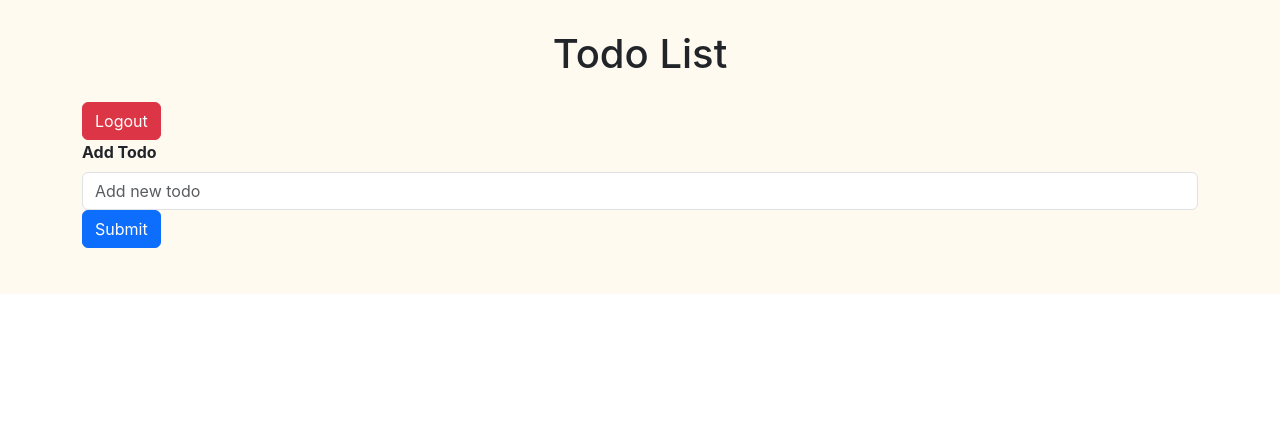
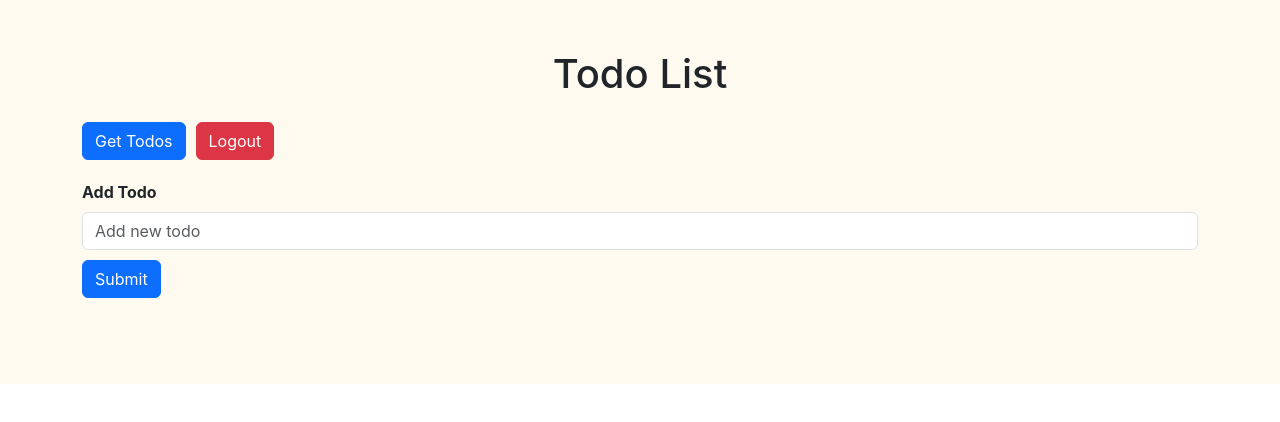
Before and after one commit to ShubhamSharma2003/ToDo-frontend, a React (Vite) app: page /todo in a window 1280 px wide. Shown: the top 422 px of the page. Built offline with nearby package versions, Linux system fonts and the light colour scheme.

Commit message:
Added the DateWise Display feature of todos for Logged in User

```diff
--- a/src/Login.jsx
+++ b/src/Login.jsx
@@ -17,8 +17,7 @@ axios.defaults.withCredentials = true;
 
 const handleSubmit = (event) => {
   event.preventDefault();
-  axios
-    .post('http://localhost:8081/login', values, {
+  axios.post('http://localhost:8081/login', values, {
       headers: {
         'Content-Type': 'application/json',
       },
@@ -26,8 +25,12 @@ const handleSubmit = (event) => {
     .then((res) => {
       if (res.data.Status === 'Success') {
         const token = res.data.token;
-        localStorage.setItem('token', token); // storing in local storage
-        axios.defaults.headers.common['Authorization'] = `${token}`;   //storing in header
+        const userId  = res.data.id;
+
+        localStorage.setItem('token', token); // storing token in local storage
+        localStorage.setItem('userId', userId) //storing user_id in the local storage
+
+        axios.defaults.headers.common['Authorization'] = `${token}`;
         navigate('/');
       } else {
         alert(res.data.Error);
@@ -63,9 +66,7 @@ const handleSubmit = (event) => {
                 className='form-control rounded-0'
               />
             </div>
-            <button type='submit' className='btn btn-success w-100 rounded-0'>
-              Login
-            </button>
+            <button type='submit' className='btn btn-success w-100 rounded-0'>Login </button>
             <Link to="/register" className='btn btn-default border w-100 bg-light rounded-0 text-decoration-none'>
               Sign Up
             </Link>
--- a/src/Register.jsx
+++ b/src/Register.jsx
@@ -13,14 +13,18 @@ function Register() {
     })
 
     const navigate = useNavigate();
+
+
     const handleSubmit = (event) =>{
         event.preventDefault();
         axios.post('http://localhost:8081/register', values)
         .then(res => {
-            if(res.data.Status === 'Success'){
-                navigate('/login');
+          console.log(res.data,"response_data");
+            if(res.data.Status === " Success "){
+              navigate('/login');
             }else{
-                alert("Error")
+
+              alert("Error")
             }
         })
         .then(err => console.log(err));
--- a/src/ToDoApp.css
+++ b/src/ToDoApp.css
@@ -1,5 +1,5 @@
 .app {
-  padding: 30px;
+  padding: 50px;
   background-color: floralwhite;
 }
 
@@ -11,11 +11,24 @@
 }
 
 .added-time {
-  font-size:12px;
+  margin-top: 10px;
+  font-size:10px;
   color: gray;
 }
 
 .completed-time {
+  margin-top: 10px;
   font-size: 12px;
   color: green;
 }
+
+.button-container {
+  margin-top: 10px;
+  display: flex;
+  gap: 10px;
+  margin-bottom: 20px;
+}
+
+.date_todo{
+  margin-top: 30px;
+}
--- a/src/ToDoApp.jsx
+++ b/src/ToDoApp.jsx
@@ -5,8 +5,15 @@ import './ToDoApp.css';
 import { useNavigate } from 'react-router-dom';
 import {useEffect} from 'react';
 import axios from 'axios';
+import { fetchTodosByDate } from './services/api';
 
-
+function formatDayMonth(dateString) {
+  const date = new Date(dateString);
+  const day = date.getDate();
+  const month = date.toLocaleString('default', { month: 'short' });
+  const year = date.getFullYear();
+  return `${day} ${month} ${year} `;
+}
 
 function Todo({ todo, index, markTodo, removeTodo }) {
   return (
@@ -40,9 +47,9 @@ function FormTodo({ addTodo }) {
         <Form.Label><b>Add Todo</b></Form.Label>
         <Form.Control type="text" className="input" value={value} onChange={e => setValue(e.target.value)} placeholder="Add new todo" />
       </Form.Group>
-      <Button variant="primary mb-3" type="submit">
-        Submit
-      </Button>
+      <div className="button-container">
+      <Button variant="primary mb-3" type="submit">Submit</Button>
+      </div>
     </Form>
   );
 }
@@ -52,22 +59,58 @@ function ToDoApp() {
   const [auth, setAuth] = useState(false);
   const [message, setMessage] = useState('');
   const [name, setName] = useState('');
+  const [userId, setUserId] = useState('');
   const navigate = useNavigate();
 
   axios.defaults.withCredentials = true;
 
+
   useEffect(() => {
-    axios.get('http://localhost:8081').then((res) => {
+
+    const storedUserId = localStorage.getItem('userId');
+    if (storedUserId) {
+      axios.get(`http://localhost:8081/todos?id=${storedUserId}`)
+        .then((res) => {
           if (res.data.Status === 'Success') {
             setAuth(true);
             setName(res.data.name);
+            setUserId(storedUserId);
+            setTodosByDate(res.data.todosByDate);
           } else {
             setAuth(false);
             setMessage(res.data.Error);
           }
+        })
+        .catch((err) => console.log(err));
+    } else {
+      setAuth(false);
+      setMessage('User ID not found');
+    }
+  ;;;;;;;;
+    if (storedUserId) {
+      setUserId(storedUserId);
+    }
+  }, [])
+
+
+
+//handling todo by date
+const [todosByDate, setTodosByDate] = useState([]);
+
+  const handleFetchTodosByDate = () => {
+    fetchTodosByDate()
+      .then(response => {
+        if (response.data.Status === 'Success') {
+          setTodosByDate(response.data.todosByDate);
+        }
+      })
+      .catch(error => {
+        console.error('Error fetching todos:', error);
       });
-  }, []);
+  };
 
+
+//logout functionality
   const handleDelete = () => {
     axios.get('http://localhost:8081/logout').then((res) => {
 
@@ -75,18 +118,9 @@ function ToDoApp() {
     }).catch(err => console.log(err));
   };
 
+
+//adding the todos
   const [todos, setTodos] = useState([]);
-
-
-  // const addTodo = text => {
-  //   const newTodo = {
-  //     text: text,
-  //     isDone: false,
-  //     addedTime: new Date().toLocaleString()
-  //   };
-  //   const newTodos = [...todos, newTodo];
-  //   setTodos(newTodos);
-  // };
 
   const addTodo = text => {
     const newTodo = {
@@ -96,6 +130,8 @@ function ToDoApp() {
     };
     const newTodos = [...todos, newTodo];
     setTodos(newTodos);
+    //localStorage with the todos to prevent loss during reload
+    localStorage.setItem('todos', JSON.stringify(newTodos));
 
 
     axios.post(
@@ -105,19 +141,18 @@ function ToDoApp() {
     )
       .then(response => {
         console.log('Todo added successfully:', response.data);
-        console.log('Status:', response.status); // Loging the response status
+        console.log('Status:', response.status);
       })
       .catch(error => {
         console.error('Error adding todo to the database:', error);
         if (error.response) {
-          console.log('Status:', error.response.status); // Logging the error response status
+          console.log('Status:', error.response.status);
         }
       });
   };
 
 
-
-
+  //mark if the todo is completed or not
   const markTodo = index => {
     const newTodos = [...todos];
     newTodos[index].isDone = true;
@@ -125,18 +160,23 @@ function ToDoApp() {
     setTodos(newTodos);
   };
 
+  //To remove the todo
   const removeTodo = index => {
     const newTodos = [...todos];
     newTodos.splice(index, 1);
     setTodos(newTodos);
   };
 
-
+//UI form
   return (
     <div className="app">
       <div className="container">
         <h1 className="text-center mb-4">Todo List</h1>
-        <Button variant="danger" onClick={handleDelete} >Logout</Button>
+        <div className="button-container">
+        <Button variant="primary" onClick={handleFetchTodosByDate}>Get Todos</Button>
+        <Button variant="danger" onClick={handleDelete}>Logout</Button>
+        </div>
+
         <FormTodo addTodo={addTodo} />
         <div>
           {todos.map((todo, index) => (
@@ -147,6 +187,20 @@ function ToDoApp() {
             </Card>
           ))}
         </div>
+        <div>
+          {todosByDate.map(dateGroup => (
+            <div className="date_todo" key={dateGroup.date}>
+              <h4>{formatDayMonth(dateGroup.date)}</h4>
+              {dateGroup.todos.map((todo, index) => (
+                <Card key={index}>
+                  <Card.Body>
+                    <p>{todo}</p>
+                  </Card.Body>
+                </Card>
+              ))}
+            </div>
+          ))}
+        </div>
       </div>
     </div>
   );
--- a/src/main.jsx
+++ b/src/main.jsx
@@ -1,6 +1,6 @@
 // main.jsx
 import React from 'react';
-import ReactDOM from 'react-dom';
+import ReactDOM from 'react-dom/client';
 import AppRouter from './AppRouter';
 import './index.css';
 
--- /dev/null
+++ b/src/services/api.js
@@ -0,0 +1,10 @@
+import axios from 'axios';
+
+//fetching by date
+const fetchTodosByDate = () => {
+  return axios.get('http://localhost:8081/todos', {
+    withCredentials: true
+  });
+};
+
+export { fetchTodosByDate };
```
Lines whose indentation alone changed are shown as unchanged.
